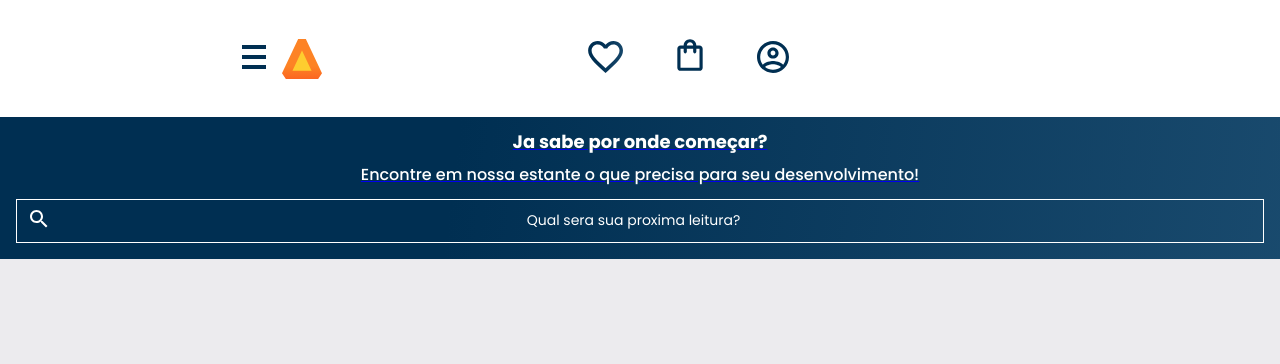
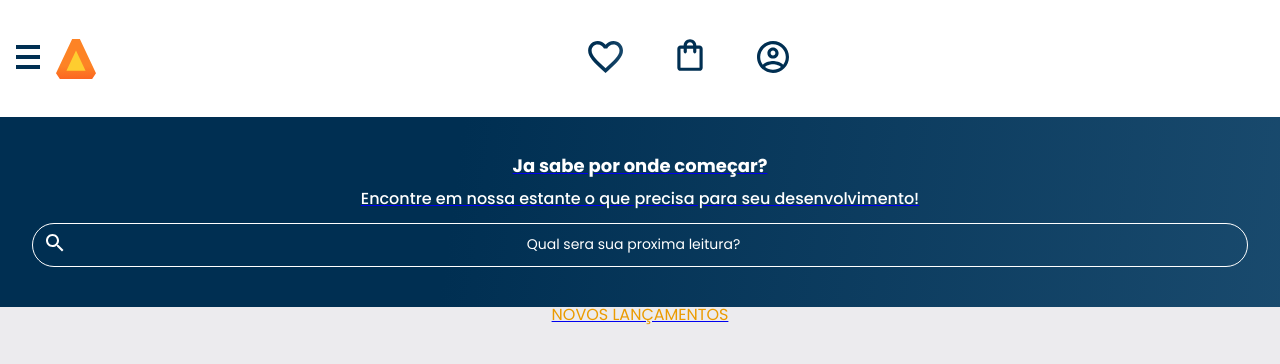
Before and after one commit to oisteef/alurabooks, a plain HTML site: page index.html in a window 1280 px wide. Drawn offline with Linux system fonts and the light colour scheme.

Commit message:
alterei a barra de pesquisa

```diff
--- a/index.html
+++ b/index.html
@@ -39,5 +39,8 @@
         <p class="banner__texto"> Encontre em nossa estante o que precisa para seu desenvolvimento! </p>
         <input type="search" class="banner__pesquisa" placeholder="Qual sera sua proxima leitura?">
     </section>
+    <section class="carrossel">
+        <h2 class="carrosel__titulo">Novos Lançamentos</h2>
+    </section>
 </body>
 </html>
--- a/style.css
+++ b/style.css
@@ -1,6 +1,6 @@
 @import url(styles/header.css);
 @import url(styles/banner.css);
-
+@import url(styles/carrosel.css);
 :root {
     --cor-de-fundo: #ecebee;
     --branco: #ffffff;
--- a/styles/banner.css
+++ b/styles/banner.css
@@ -2,12 +2,13 @@
     background: var(--azul-degrade);
     color: var(--branco);
     text-align: center;
-    padding: 1em;
+    padding: 2.5em 2em;
 }
 
 .banner__titulo {
     font-size: 18px;
     font-weight: 700;
+
 }
 
 .banner__texto {
@@ -19,6 +20,7 @@
     background-color: transparent;
     border: 1px solid var(--branco);
     color: var(--branco);
+    border-radius: 24px;
     padding: 1em;
     width: 100%;
 }
--- /dev/null
+++ b/styles/carrosel.css
@@ -0,0 +1,6 @@
+.carrosel__titulo {
+    color: var(--laranja);
+    background-color: var(--branco0);
+    text-align: center;
+    text-transform: uppercase;
+}
--- a/styles/header.css
+++ b/styles/header.css
@@ -11,9 +11,8 @@
 .cabecalho {
     background-color: var(--branco);
     display: flex;
-    justify-content: space-evenly;
+    justify-content: space-between;
     align-items: center;
-    position: relative;
     padding: 1em;
 }
 
@@ -30,6 +29,7 @@
     display: none;
     position: absolute;
     top: 100%;
+    width: 60vw;
 }
 
 .container__botao:checked~.lista-menu {
```
